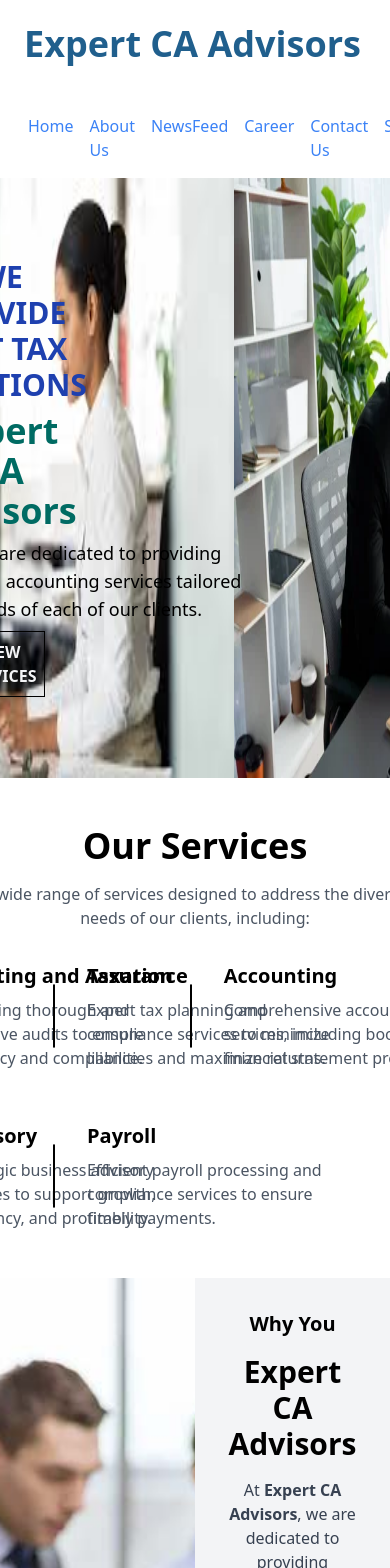
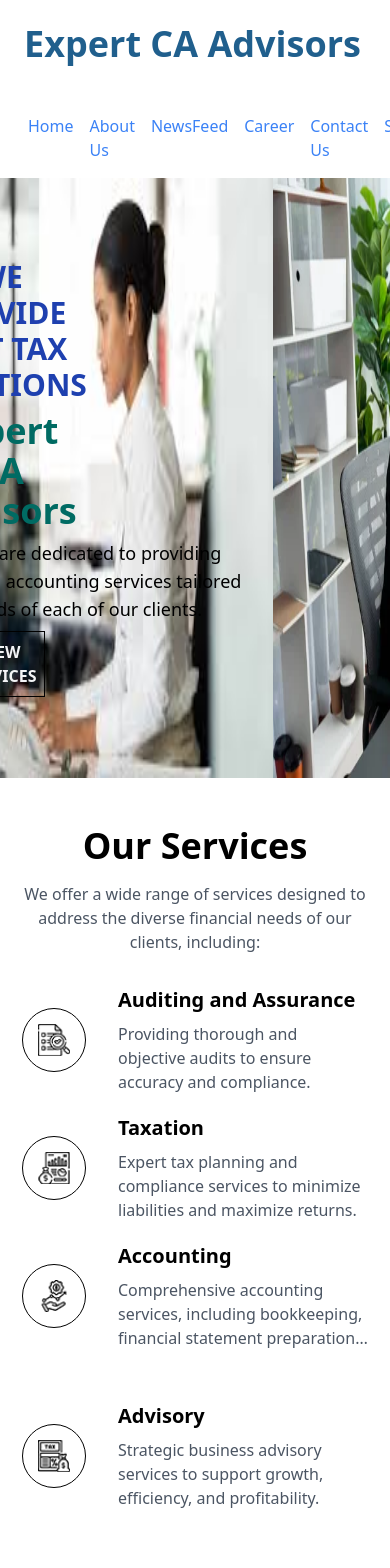
Before and after one commit to vishShivansh/ExpertCAAdvisors, a React (Vite) app in the folder client/: page / in a window 390 px wide. Shown: the top 1568 px of the page. Built offline with nearby package versions, Linux system fonts and the light colour scheme.

Commit message:
ourservices section made responsive for mobile screen

```diff
--- a/client/src/components/OurServices.jsx
+++ b/client/src/components/OurServices.jsx
@@ -9,12 +9,12 @@ const OurServices = () => {
     <div className="container mx-auto mt-12 mb-12">
       <div className="text-center flex items-center justify-center flex-col">
         <h2 className="font-bold mb-4 text-4xl">Our Services</h2>
-        <p className="text-gray-600 line-clamp-2 w-[600px] text-center">
+        <p className="text-gray-600 line-clamp-2 w-[600px] text-center 2sm:w-[350px] 2sm:line-clamp-3 ">
           We offer a wide range of services designed to address the diverse
           financial needs of our clients, including:
         </p>
       </div>
-      <div className="grid grid-cols-3 gap-5 mt-8">
+      <div className="grid grid-cols-3 gap-5 mt-8 2sm:grid-cols-1">
         {/* First Row */}
         <div className="flex items-center justify-center">
           <div className="mr-8 border border-black rounded-full w-16 h-16 flex justify-center items-center">
--- a/client/tailwind.config.js
+++ b/client/tailwind.config.js
@@ -2,6 +2,9 @@
 export default {
   content: ["./index.html", "./src/**/*.{js,ts,jsx,tsx}"],
   theme: {
+    screens: {
+      "2sm": { max: "500px" },
+    },
     extend: {},
   },
 
```
